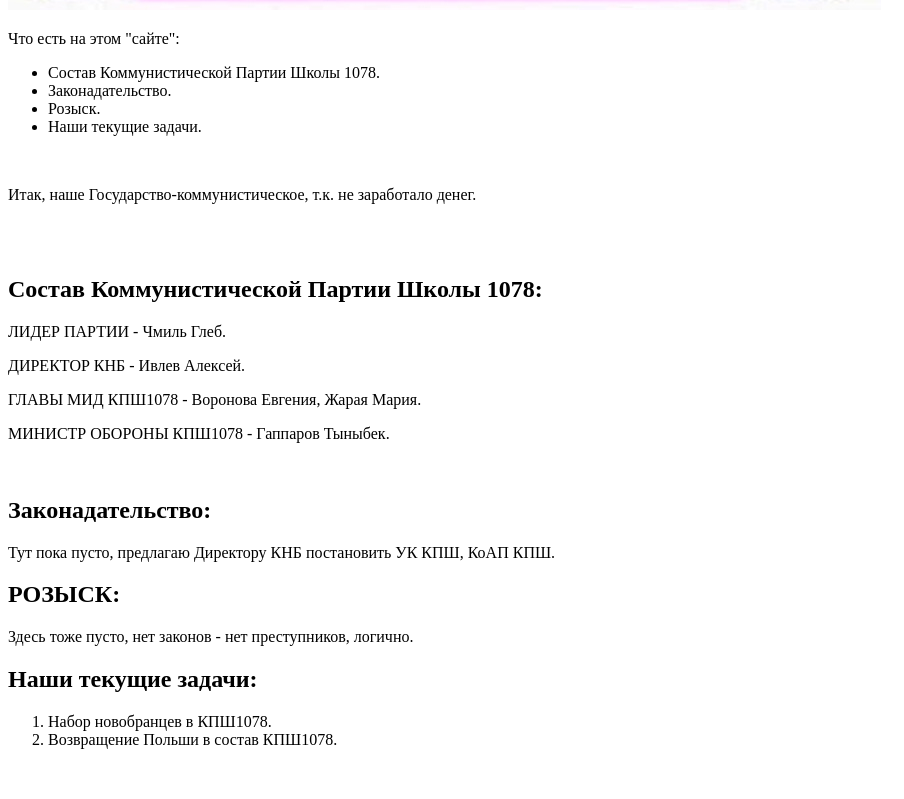
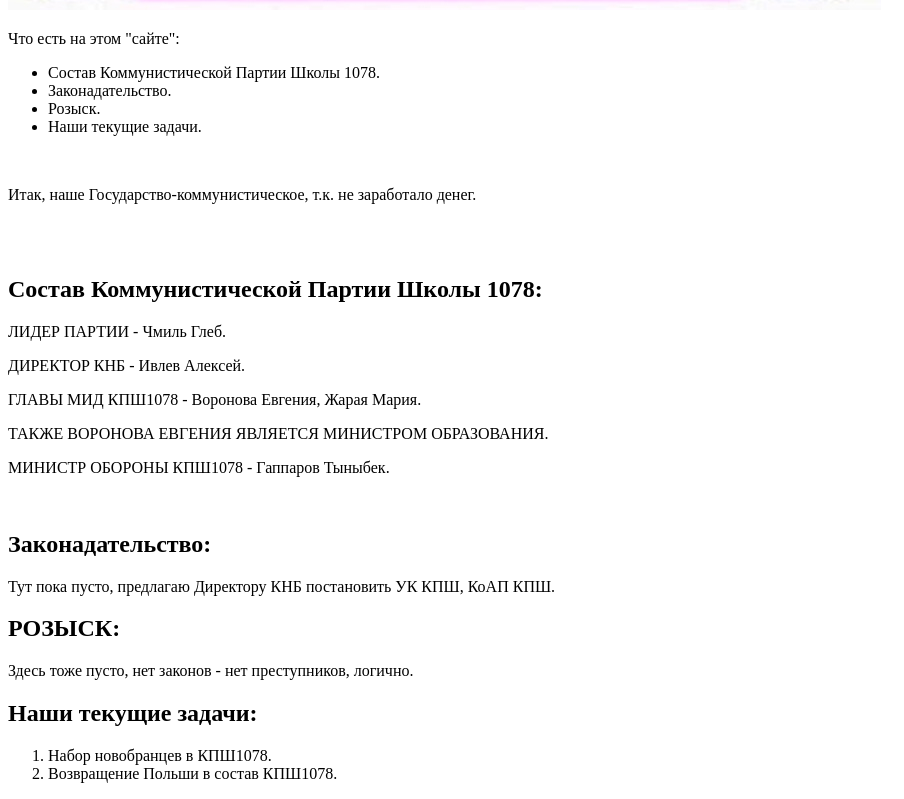
Before and after one commit to Glebik/repos, a plain HTML site: page index.html in a window 1280 px wide. Shown: the part 762-1561 px from the top of the page, without its empty margins (0-904 px from the left). Before the commit the page ends 1527 px from the top, so only its background shows below. Drawn offline with Linux system fonts and the light colour scheme.

Commit message:
Update index.html

```diff
--- a/index.html
+++ b/index.html
@@ -36,6 +36,7 @@
 		<p>ЛИДЕР ПАРТИИ - Чмиль Глеб.</p>
 		<p>ДИРЕКТОР КНБ - Ивлев Алексей.</p>
 		<p>ГЛАВЫ МИД КПШ1078 - Воронова Евгения, Жарая Мария.</p>
+		<p>ТАКЖЕ ВОРОНОВА ЕВГЕНИЯ ЯВЛЯЕТСЯ МИНИСТРОМ ОБРАЗОВАНИЯ.</p>
 		<p>МИНИСТР ОБОРОНЫ КПШ1078 - Гаппаров Тыныбек.</p>
 	</div>
 	<br>
```
